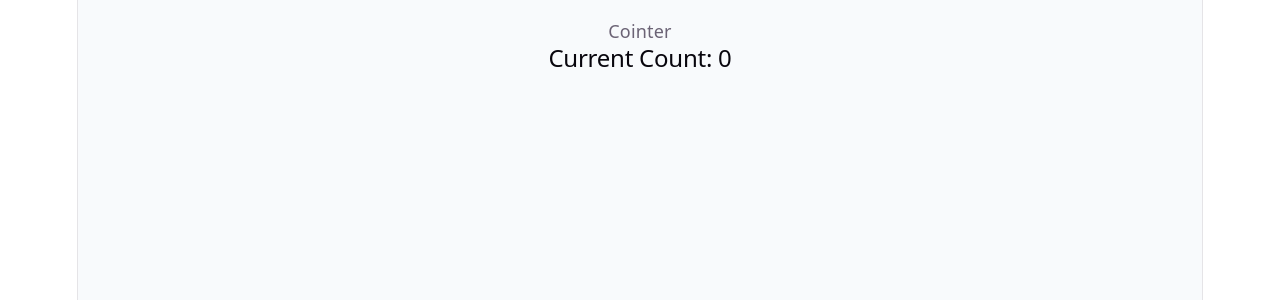
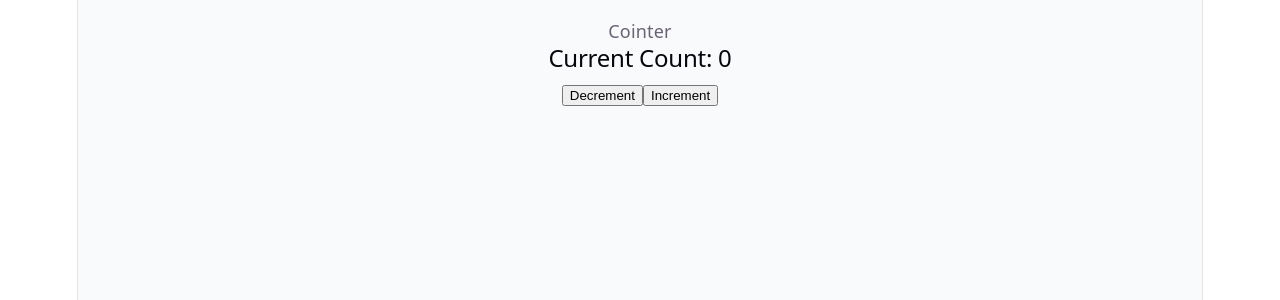
Before and after one commit to shrabony01/react-counter, a React (Vite) app: page / in a window 1280 px wide. Shown: the top 300 px of the page. Built offline with nearby package versions, Linux system fonts and the light colour scheme.

Commit message:
added count state with increment and decrement

```diff
--- a/src/components/AdvancedCounter.tsx
+++ b/src/components/AdvancedCounter.tsx
@@ -1,10 +1,23 @@
-import React from 'react'
+import React, { useState } from 'react'
 
 export const AdvancedCounter:React.FC = () =>{
+    const[count,setCount] = useState<number>(0);
+
+    const handleIncrement = () => {
+        setCount((prev)=>prev+1);
+    }
+
+    const handleDecrement = () => {
+        setCount((prev) => prev-1);
+    }
     return(
         <div>
             <span>Cointer</span>
-            <h2>Current Count: 0</h2>
+            <h2>Current Count: {count}</h2>
+            <div>
+                <button type='button' onClick={handleDecrement}>Decrement</button>
+                <button type='button' onClick={handleIncrement}>Increment</button>
+            </div>
         </div>
     )
 }
```
